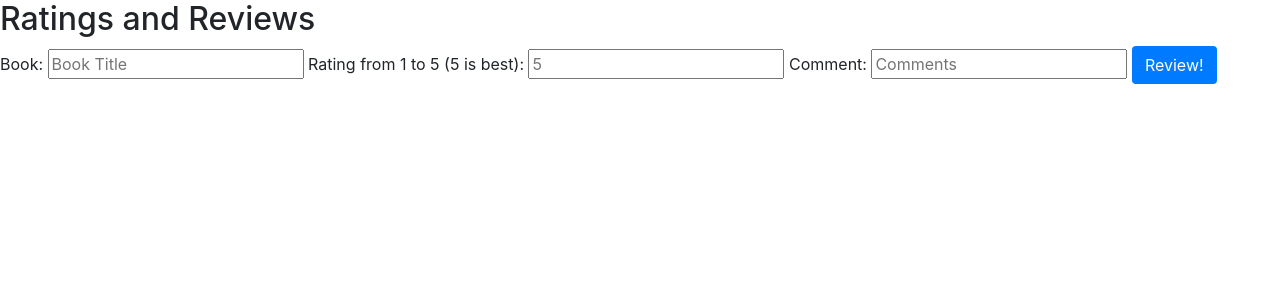
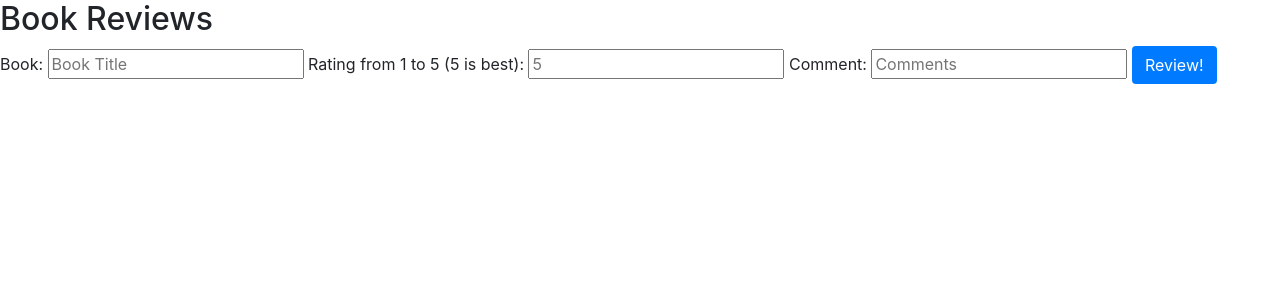
Before and after one commit to adhithin/virtualLibrary, a Flask app: page /bookreviews in a window 1280 px wide. Shown: the top 300 px of the page. Run offline with Flask 2, Linux system fonts and the light colour scheme; data that the repository does not hold is empty; some libraries are stand-ins or nearby versions.

```diff
--- a/templates/bookreview.html
+++ b/templates/bookreview.html
@@ -9,7 +9,7 @@
 </head>
 <body>
 <div>
-    <h2>Ratings and Reviews</h2>
+    <h2>Book Reviews</h2>
     <form action="" method="POST">
         <label for="book">Book:</label>
         <input id="book" type="text" name="book" placeholder="Book Title">
```
